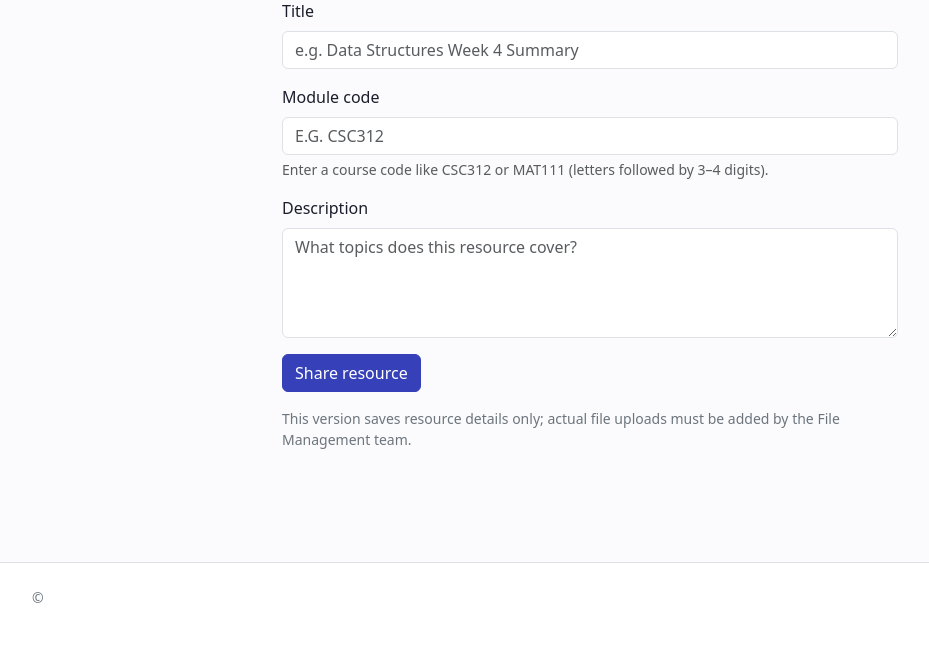
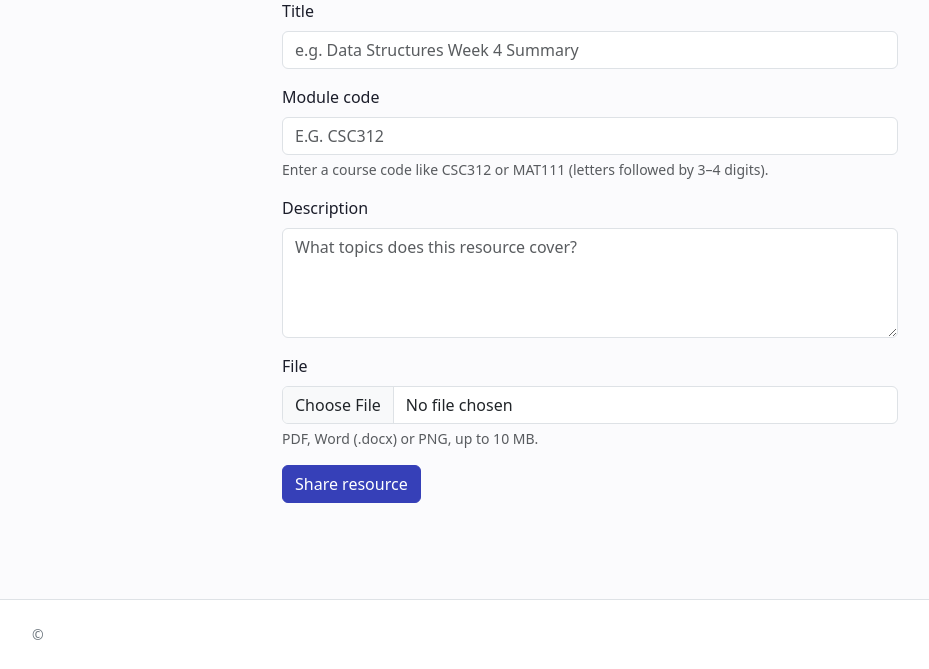
Before and after one commit to Fenahh/csc312-student-platform, a Python web app: template templates/upload.html in a window 1280 px wide. Shown: the part 200-869 px from the top of the page, without its empty margins (50-979 px from the left). Before the commit the page ends 803 px from the top, so only its background shows below. Run offline with Jinja, Linux system fonts and the light colour scheme; the template is opened without the code that fills it, so the values that code supplies are empty.

Commit message:
Update upload.html

```diff
--- a/templates/upload.html
+++ b/templates/upload.html
@@ -4,7 +4,7 @@
 <div class="container py-5" style="max-width:640px">
   <h1 class="h2 mb-2">Share a study resource</h1>
   <p class="text-secondary mb-4">Help other students find your material by adding the correct module code.</p>
-  <form method="post">
+  <form method="post" enctype="multipart/form-data">
     <input type="hidden" name="csrf_token" value="{{ csrf_token() }}">
     <div class="mb-3">
       <label for="title" class="form-label">Title</label>
@@ -24,8 +24,12 @@
       <textarea class="form-control" id="description" name="description" rows="4"
                 placeholder="What topics does this resource cover?">{{ request.form.get('description', '') }}</textarea>
     </div>
+        <div class="mb-3">
+      <label for="file" class="form-label">File</label>
+      <input class="form-control" type="file" id="file" name="file" accept=".pdf,.docx,.png" required>
+      <div class="form-text">PDF, Word (.docx) or PNG, up to 10 MB.</div>
+    </div>
     <button class="btn btn-primary" type="submit">Share resource</button>
   </form>
-  <p class="mt-3 small text-secondary">This version saves resource details only; actual file uploads must be added by the File Management team.</p>
 </div>
 {% endblock %}
```
